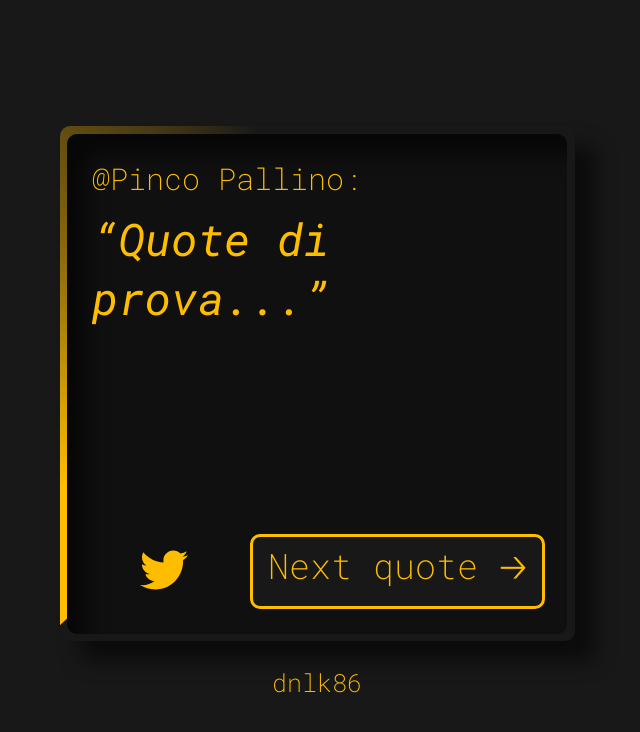
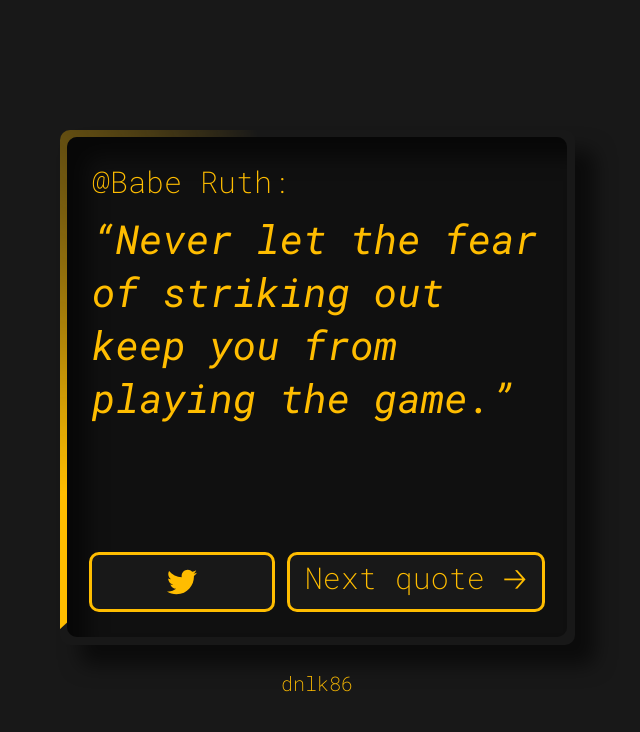
Before and after one commit to dnlk86/random-quote-machine, a React (Create React App) app: page / in a window 1280 px wide. Shown: the top 732 px of the page, without its empty margins (323-963 px from the left). Built offline with nearby package versions, Linux system fonts and the light colour scheme.

Commit message:
added some quotes, refined css

```diff
--- a/src/App.css
+++ b/src/App.css
@@ -13,7 +13,7 @@
 p {
     position: relative;
     top: 25px;
-    font-size: 25px;
+    font-size: 20px;
     font-family: "Roboto Mono", monospace;
     font-weight: 200;
     color: var(--color);
--- a/src/features/quoter/Quoter.module.css
+++ b/src/features/quoter/Quoter.module.css
@@ -33,31 +33,13 @@
     left: 5%;
     right: 5%;
     height: 65%;
-    font-size: 45px;
+    font-size: 40px;
     font-family: "Roboto Mono", monospace;
     font-weight: 400;
     font-style: italic;
     color: var(--color);
     text-align: left;
     overflow: hidden;
-}
-
-.button {
-    font-size: 32px;
-    padding: 5px 15px;
-    border: 3px solid var(--color);
-    color: var(--color);
-    cursor: pointer;
-    background-color: #181818;
-    border-radius: 10px;
-    transition: all 0.2s;
-    font-family: "Roboto Mono", monospace;
-    font-weight: 400;
-    font-size: 35px;
-}
-
-.button:hover {
-    background-color: #242424;
 }
 
 .cardBackground {
@@ -101,7 +83,29 @@
     right: 10px;
 }
 
-a {
+.button {
+    font-family: "Roboto Mono", monospace;
+    font-weight: 400;
+}
+
+a,
+.button {
+    display: flex;
+    justify-content: center;
+    align-items: center;
+    height: 60px;
+    padding: 5px 15px;
+    border: 3px solid var(--color);
+    color: var(--color);
+    cursor: pointer;
+    background-color: #181818;
+    border-radius: 10px;
+    transition: all 0.2s;
+    font-size: 30px;
     text-decoration: none;
-    color: var(--color);
 }
+
+a:hover,
+.button:hover {
+    background-color: #242424;
+}
--- a/src/features/quoter/quoterSlice.js
+++ b/src/features/quoter/quoterSlice.js
@@ -3,21 +3,54 @@ import { createSlice } from "@reduxjs/toolkit";
 const initialState = {
     quotes: [
         {
-            author: "Daniel",
-            text: "Ok Bi... promesso, dopo lo faccio...",
+            author: "Lao Tzu",
+            text: "The journey of a thousand miles begins with one step.",
             color: "#FF5400",
         },
-        { author: "Mariangela", text: "Rock & Roll!", color: "#ea84c9" },
         {
-            author: "Tina",
-            text: "Stonk...   ...   ...   ...   ...   ...   ...   ...   ...",
+            author: "John Lennon",
+            text: "Life is what happens when you’re busy making other plans.",
+            color: "#ea84c9",
+        },
+        {
+            author: "Wayne Gretzky",
+            text: "You miss 100 percent of the shots you never take.",
             color: "#9E0059",
         },
-        { author: "Nenno", text: "...MGNAHHH!", color: "#84e6f8" },
+        {
+            author: "John F. Kennedy",
+            text: "Those who dare to fail miserably can achieve greatly.",
+            color: "#84e6f8",
+        },
+        {
+            author: "Charles Swindoll",
+            text: "Life is ten percent what happens to you and ninety percent how you respond to it.",
+            color: "#80b918",
+        },
+        {
+            author: "Malcolm X",
+            text: "The future belongs to those who prepare for it today.",
+            color: "#4361ee",
+        },
+        {
+            author: "Nelson Mandela",
+            text: "The greatest glory in living lies not in never falling, but in rising every time we fall.",
+            color: "#be95c4",
+        },
+        {
+            author: "Winston Churchill",
+            text: "Success is not final, failure is not fatal: it is the courage to continue that counts.",
+            color: "#c8e7ff",
+        },
+        {
+            author: "Tony Robbins",
+            text: "The only impossible journey is the one you never begin.",
+            color: "#d90429",
+        },
     ],
     currentQuote: {
-        author: "Pinco Pallino",
-        text: "Quote di prova...",
+        author: "Babe Ruth",
+        text: "Never let the fear of striking out keep you from playing the game.",
         color: "#FFBD00",
     },
 };
```
